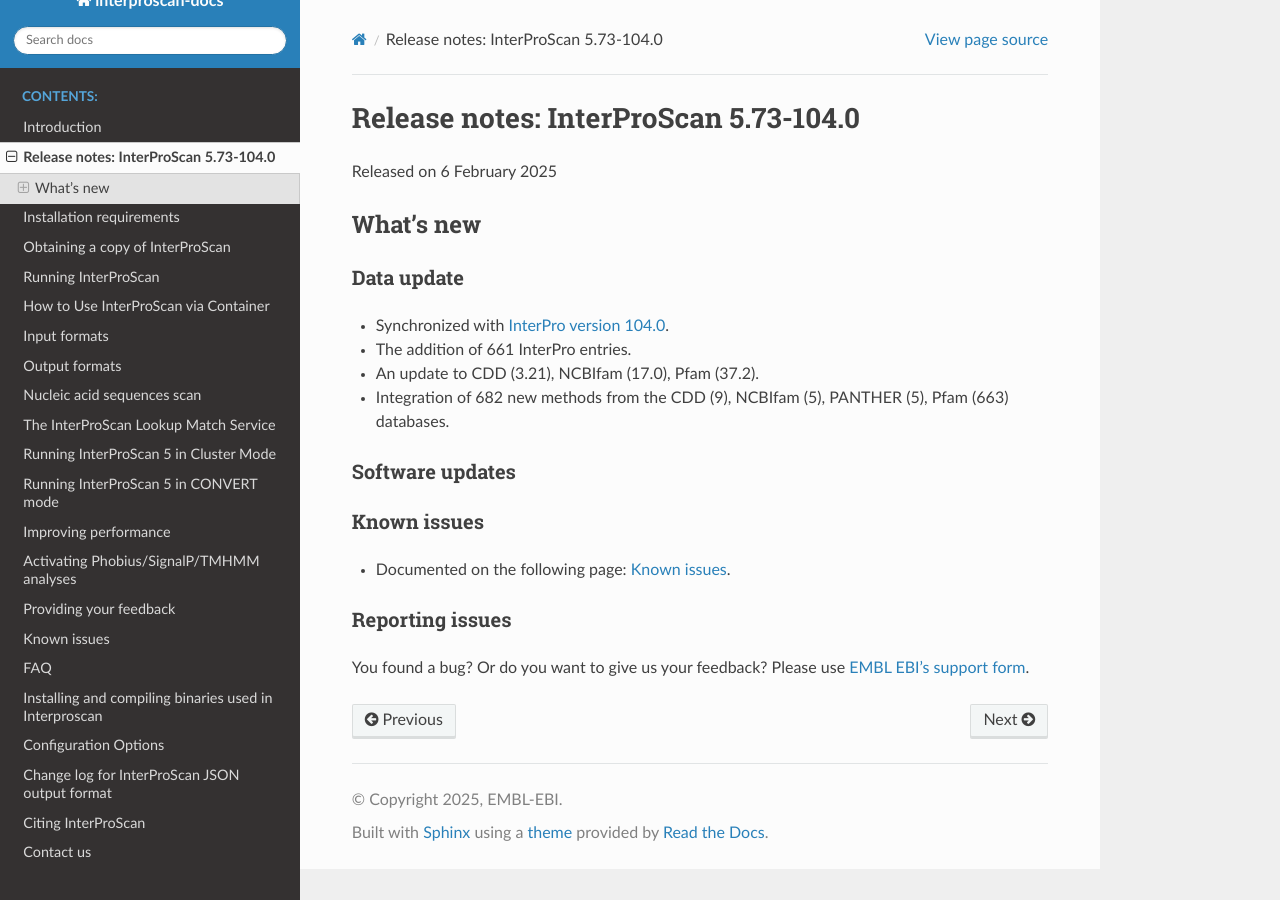
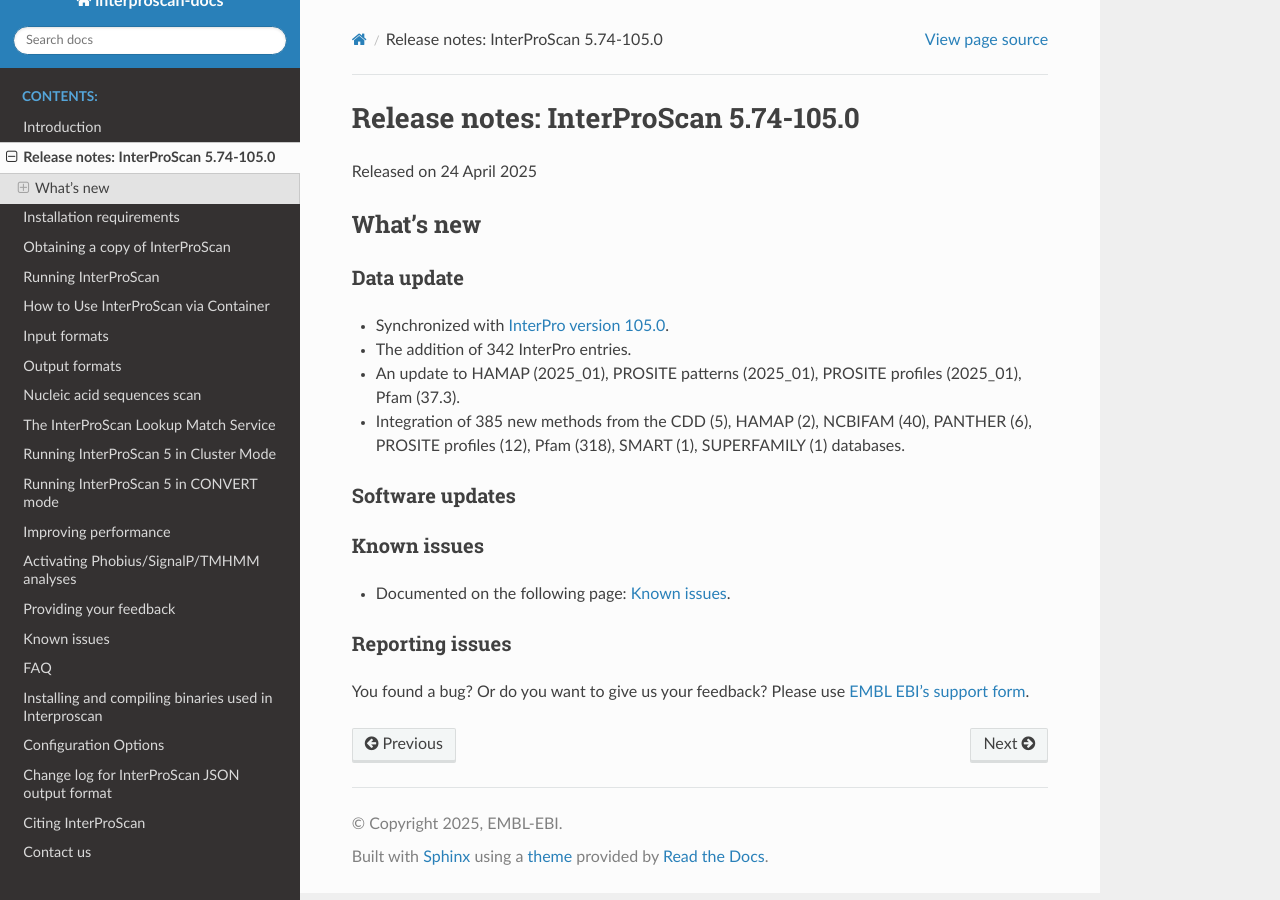
Before and after one commit to ebi-pf-team/interproscan-docs, a Sphinx documentation site: the page built from docs/ReleaseNotes.rst, in a window 1280 px wide. Built offline with Sphinx 7.4.7 and the Read the Docs theme 3.1.0, drawn with Linux system fonts in a browser that asks for light colours.

Commit message:
bump to 5.74-105.0

```diff
--- a/docs/ReleaseNotes.rst
+++ b/docs/ReleaseNotes.rst
@@ -1,7 +1,7 @@
-Release notes: InterProScan 5.73-104.0
+Release notes: InterProScan 5.74-105.0
 =====================================
 
-Released on 6 February 2025
+Released on 24 April 2025
 
 What’s new
 ~~~~~~~~~~
@@ -9,10 +9,10 @@
 Data update
 ^^^^^^^^^^^
 
--  Synchronized with `InterPro version 104.0 <http://www.ebi.ac.uk/interpro/release_notes/104.0/>`__.
--  The addition of 661 InterPro entries.
--  An update to CDD (3.21), NCBIfam (17.0), Pfam (37.2).
--  Integration of 682 new methods from the CDD (9), NCBIfam (5), PANTHER (5), Pfam (663) databases.
+-  Synchronized with `InterPro version 105.0 <http://www.ebi.ac.uk/interpro/release_notes/105.0/>`__.
+-  The addition of 342 InterPro entries.
+-  An update to HAMAP (2025_01), PROSITE patterns (2025_01), PROSITE profiles (2025_01), Pfam (37.3).
+-  Integration of 385 new methods from the CDD (5), HAMAP (2), NCBIFAM (40), PANTHER (6), PROSITE profiles (12), Pfam (318), SMART (1), SUPERFAMILY (1) databases.
 
 Software updates
 ^^^^^^^^^^^^^^^^
```
Also changed, not shown: docs/HowToDownload.rst (+6 -6 lines), docs/HowToUseViaContainer.rst (+9 -9 lines), docs/LocalLookupService.rst (+15 -15 lines).
